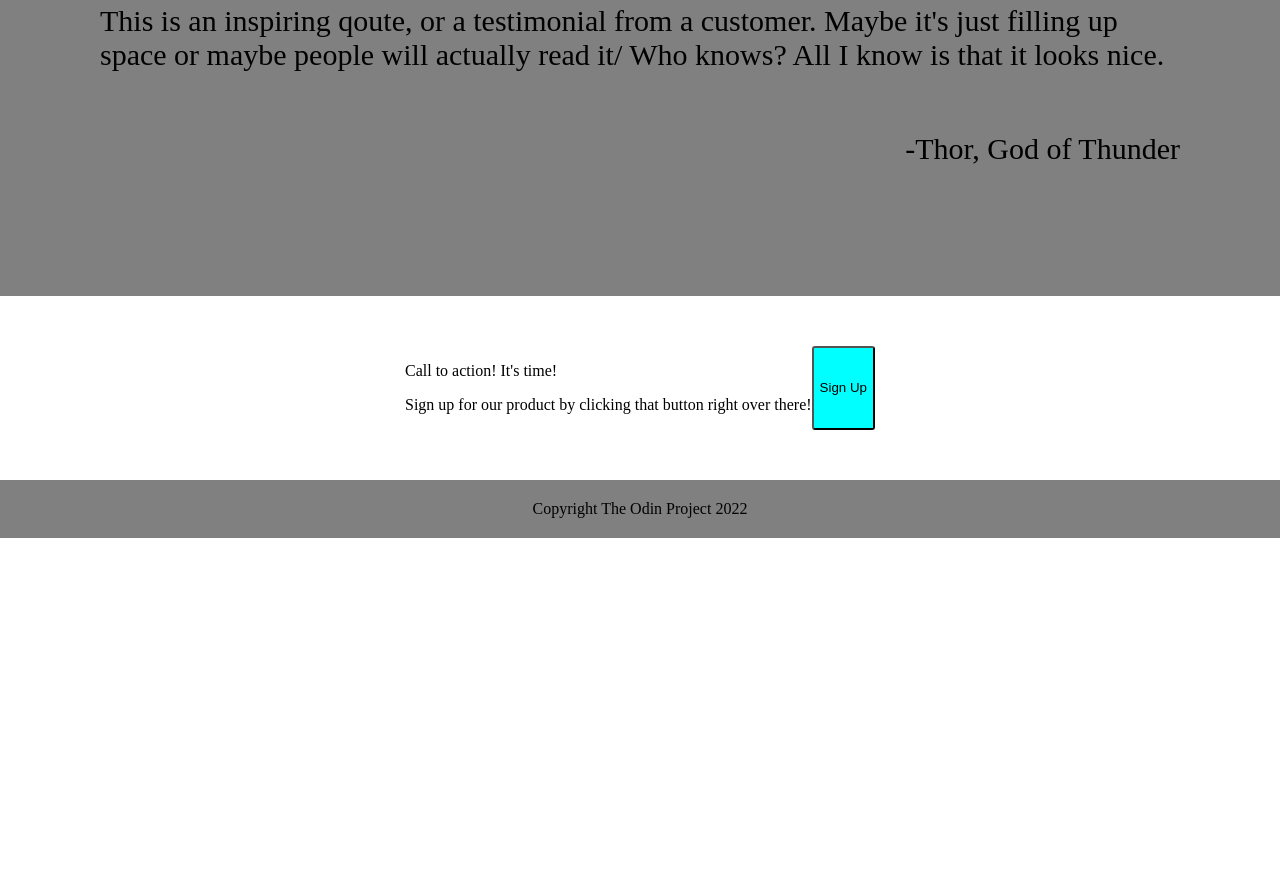
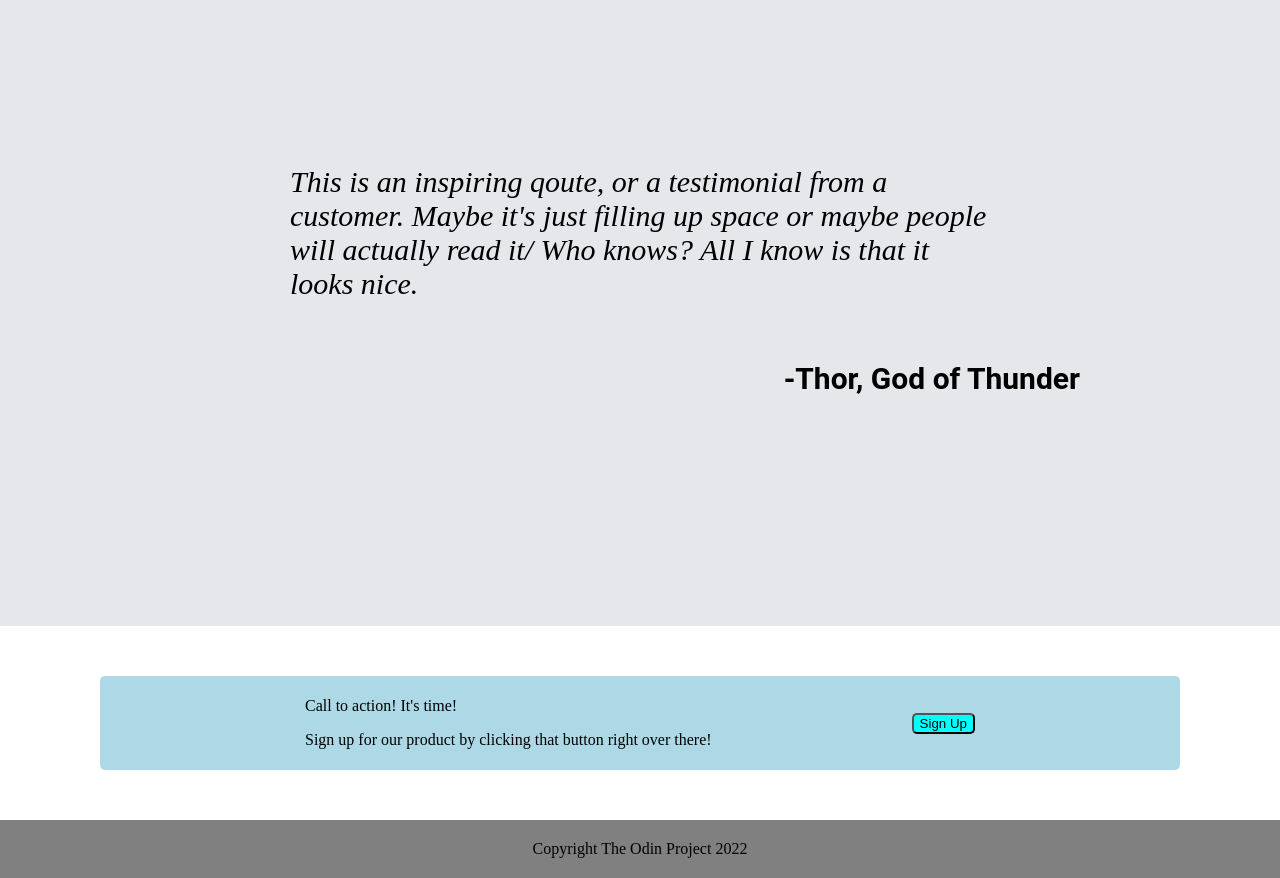
Before and after one commit to Sully001/landing-page, a plain HTML site: page index.html in a window 1280 px wide. Shown: the part 898-1776 px from the top of the page. Before the commit the page ends 1436 px from the top, so only its background shows below. Drawn offline with Linux system fonts and the light colour scheme.

Commit message:
finished site

```diff
--- a/index.html
+++ b/index.html
@@ -54,9 +54,9 @@
     </div>
 
     <div class="section-3">
-        <p class="para">This is an inspiring qoute, or a testimonial from a customer.
+        <p class="para"><em>This is an inspiring qoute, or a testimonial from a customer.
             Maybe it's just filling up space or maybe people will actually
-            read it/ Who knows? All I know is that it looks nice.
+            read it/ Who knows? All I know is that it looks nice.</em>
         </p>
         <p class="author">-Thor, God of Thunder</p>
     </div>
@@ -69,7 +69,7 @@
                     that button right over there!
                 </p>
             </div>
-            <button>Sign Up</button>
+            <div class="button"><button>Sign Up</button></div>
         </div>
     </div>
 
--- a/style.css
+++ b/style.css
@@ -25,13 +25,22 @@ ul {
 }
 
 .image {
+    display: flex;
     background-color: grey;
     width: 300px;
-
+    justify-content: center;
+    align-items: center;
 }
 
 .header-text {
     flex: 0 1 300px;
+}
+
+.header-text h1 {
+    font-size: 48px;
+    font-weight: bolder;
+    color: #f9faf8;
+    font-family: 'Roboto', arial;
 }
 
 .header-info {
@@ -42,7 +51,8 @@ ul {
 
 button {
     background-color: aqua;
-    border-radius: 3px;
+    border-radius: 5px;
+
 }
 
 
@@ -77,21 +87,43 @@ button {
     display: flex;
     flex-direction: column;
     flex: 1 1 300px;
-    background-color: grey;
-    align-items: flex-end;
-    padding: 100px;
+    background-color: #E5E7EB;
+    align-items: center;
+    padding: 200px;
 }
 
 .section-3 p {
     font-size: 30px;
 }
 
+.section-3 .para {
+    width: 700px;
+}
+
+
+
+.author {
+    font-family: 'Roboto', Arial;
+    font-size: 36px;
+    font-weight: bold;
+    align-self: flex-end;
+}
+
 .message {
     display: flex;
-    justify-content: center;
-    padding-top: 50px;
-    padding-bottom: 50px;
+    margin: 50px 100px;
+    padding: 5px;
+    border-radius: 5px;
+    background-color: lightblue;
+    justify-content: space-evenly;
 }
+
+.button {
+    display: flex;
+    align-items: center;
+}
+
+
 
 footer {
     display: flex;
```
